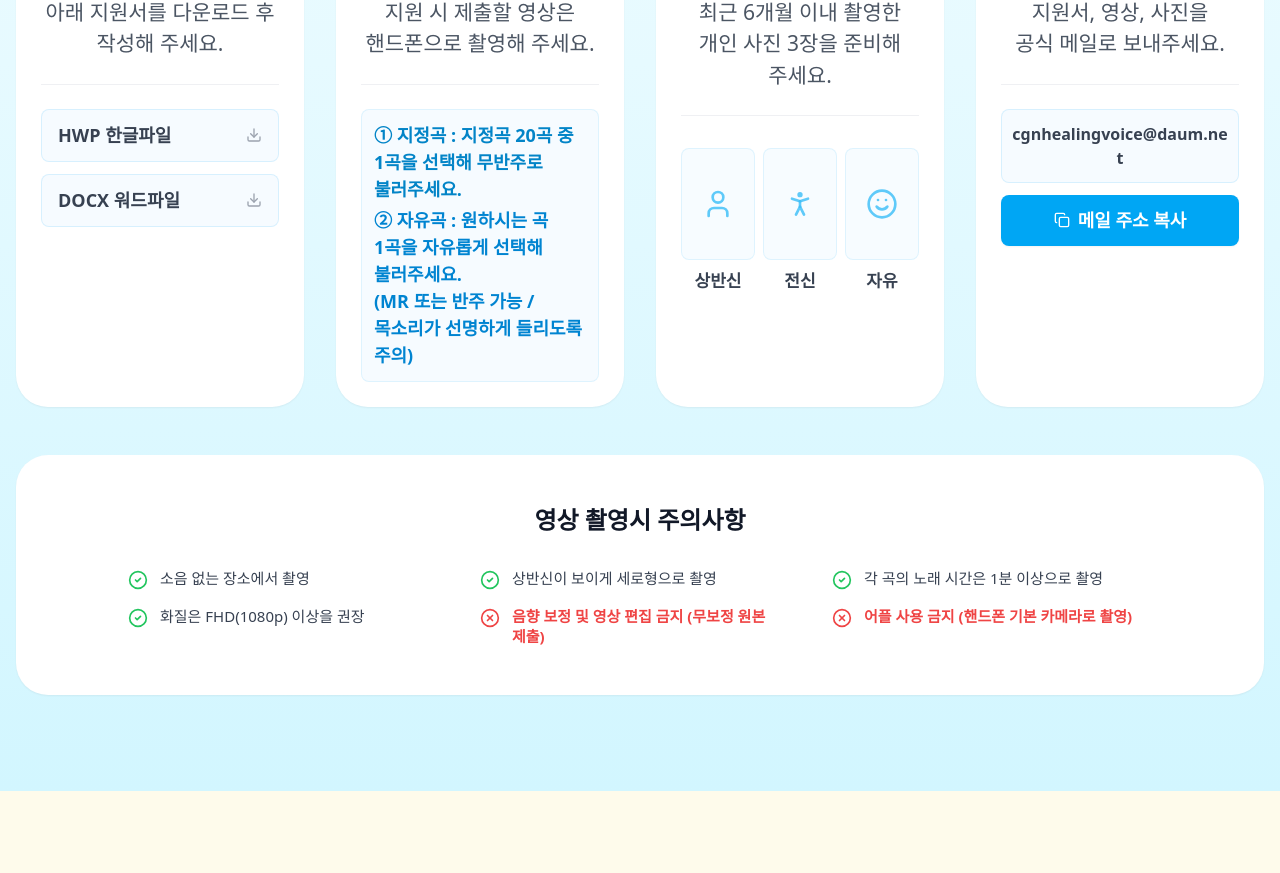
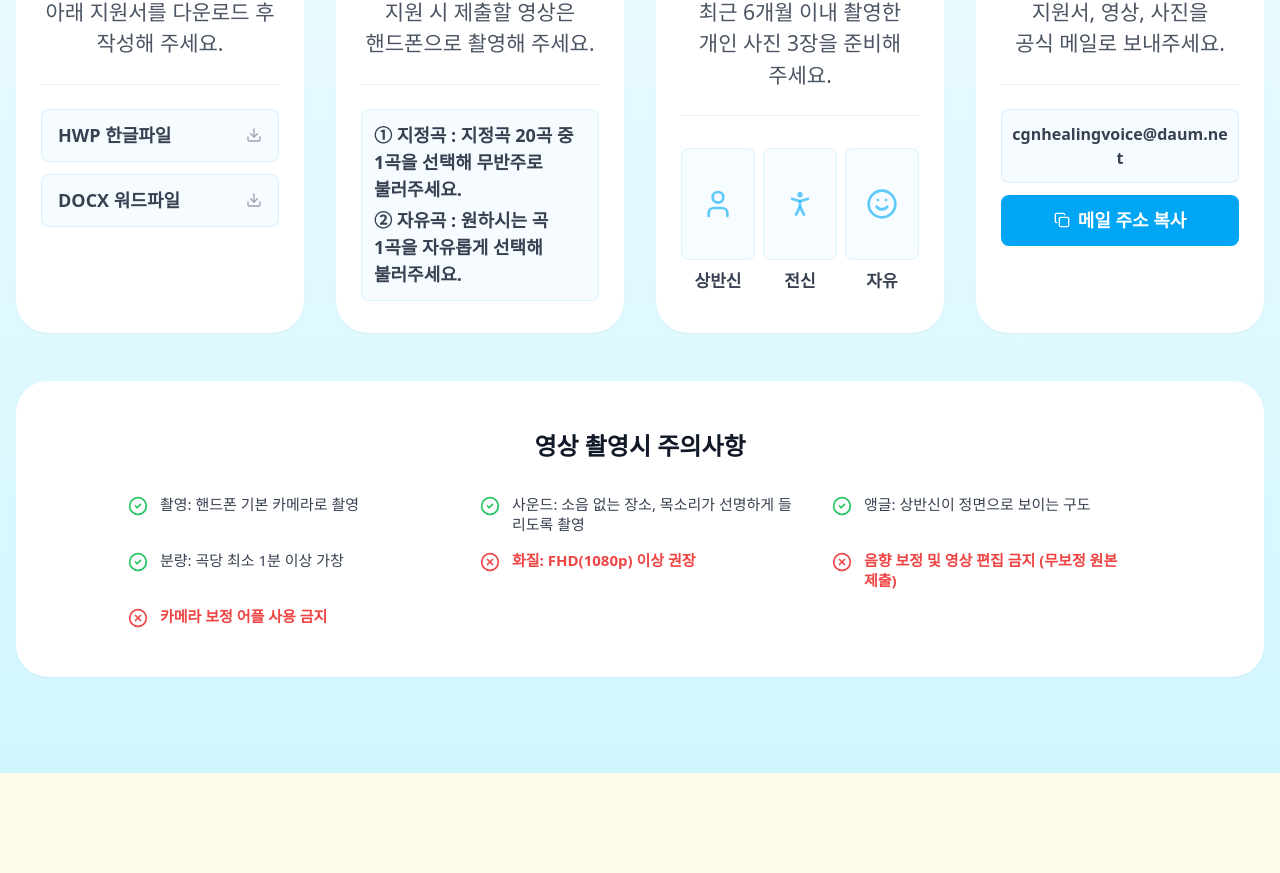
Before and after one commit to seun9eun/healingvoice, a React (Vite) app: page / in a window 1280 px wide. Shown: the part 4618-5491 px from the top of the page. Built offline with nearby package versions, Linux system fonts and the light colour scheme; a web font is replaced by a local one.

Commit message:
style: update video precautions text and add 7th check item

```diff
--- a/src/app/components/StepsSection.tsx
+++ b/src/app/components/StepsSection.tsx
@@ -111,8 +111,8 @@ export function StepsSection() {
       content: (
         <div className="space-y-4 mt-2">
           <div className="break-keep text-[18px] space-y-1 bg-sky-50/60 border border-sky-200/40 p-3 rounded-lg text-left">
-            <p className="break-keep text-sky-600 font-bold">{t('steps.step2.guide1')}</p>
-            <p className="break-keep font-bold whitespace-pre-line text-[#0084d1]">{t('steps.step2.guide2')}</p>
+            <p className="break-keep text-gray-700 font-bold">{t('steps.step2.guide1')}</p>
+            <p className="break-keep font-bold whitespace-pre-line text-gray-700">{t('steps.step2.guide2')}</p>
           </div>
         </div>
       ),
@@ -251,6 +251,10 @@ export function StepsSection() {
                 <XCircle className="w-5 h-5 text-red-500 shrink-0 mt-0.5" />
                 <span>{t('steps.step2.check6')}</span>
               </li>
+              <li className="flex items-start gap-3 text-sm md:text-[15px] text-red-500 font-bold break-keep">
+                <XCircle className="w-5 h-5 text-red-500 shrink-0 mt-0.5" />
+                <span>{t('steps.step2.check7')}</span>
+              </li>
             </ul>
           </div>
         </div>
--- a/src/app/translations.ts
+++ b/src/app/translations.ts
@@ -37,14 +37,14 @@ export const translations = {
         guide1:
           "① 지정곡 : 지정곡 20곡 중 1곡을 선택해 무반주로 불러주세요.",
         guide2:
-          "② 자유곡 : 원하시는 곡 1곡을 자유롭게 선택해 불러주세요.\n(MR 또는 반주 가능 / 목소리가 선명하게 들리도록 주의)",
-        check1: "소음 없는 장소에서 촬영",
-        check2: "상반신이 보이게 세로형으로 촬영",
-        check3: "각 곡의 노래 시간은 1분 이상으로 촬영",
-        check4: "화질은 FHD(1080p) 이상을 권장",
-        check5:
-          "음향 보정 및 영상 편집 금지\n (무보정 원본 제출)",
-        check6: "어플 사용 금지\n (핸드폰 기본 카메라로 촬영)",
+          "② 자유곡 : 원하시는 곡 1곡을 자유롭게 선택해 불러주세요.",
+        check1: "촬영: 핸드폰 기본 카메라로 촬영",
+        check2: "사운드: 소음 없는 장소, 목소리가 선명하게 들리도록 촬영",
+        check3: "앵글: 상반신이 정면으로 보이는 구도",
+        check4: "분량: 곡당 최소 1분 이상 가창",
+        check5: "화질: FHD(1080p) 이상 권장",
+        check6: "음향 보정 및 영상 편집 금지 (무보정 원본 제출)",
+        check7: "카메라 보정 어플 사용 금지",
       },
       step3: {
         title: "사진 준비",
@@ -282,15 +282,13 @@ export const translations = {
           "② Self-Selected Song: Choose one song of your choice. (MR or instrumental accompaniment is allowed/Please ensure your voice is clearly audible in the recording.).\n※ Important: Please ensure your voice is clearly audible in the recording.",
         guide2_sub:
           "※ Important: Please ensure your voice is clearly audible in the recording.",
-        check1: "Setting: Quiet location, no background noise.",
-        check2:
-          "Framing: Vertical orientation, upper body visible.",
-        check3: "Duration: At least 1 minute per song.",
-        check4: "Quality: FHD (1080p) or higher recommended.",
-        check5:
-          "No Editing: Original, unedited footage only (No audio/video filters).",
-        check6:
-          "Camera: Default smartphone camera only (No third-party apps).",
+        check1: "Camera: Record using the default smartphone camera app",
+        check2: "Audio: Quiet location, ensure voice is clearly audible",
+        check3: "Angle: Front-facing view with upper body visible",
+        check4: "Duration: At least 1 minute per song",
+        check5: "Quality: FHD(1080p) or higher recommended",
+        check6: "No Modification: Original, unedited footage only (no audio/video filters)",
+        check7: "No Apps: Do not use third-party camera or filter apps",
       },
       step3: {
         title: "Photo Preparation",
```
